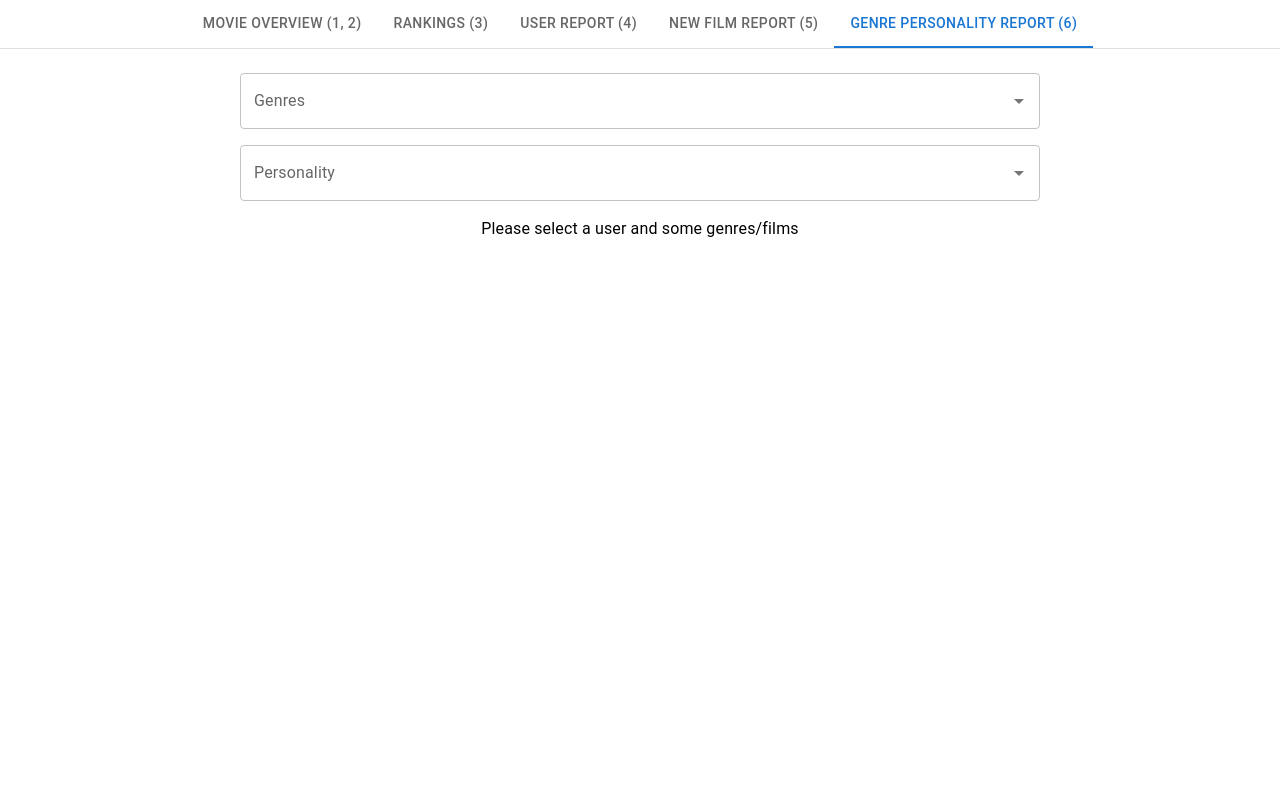
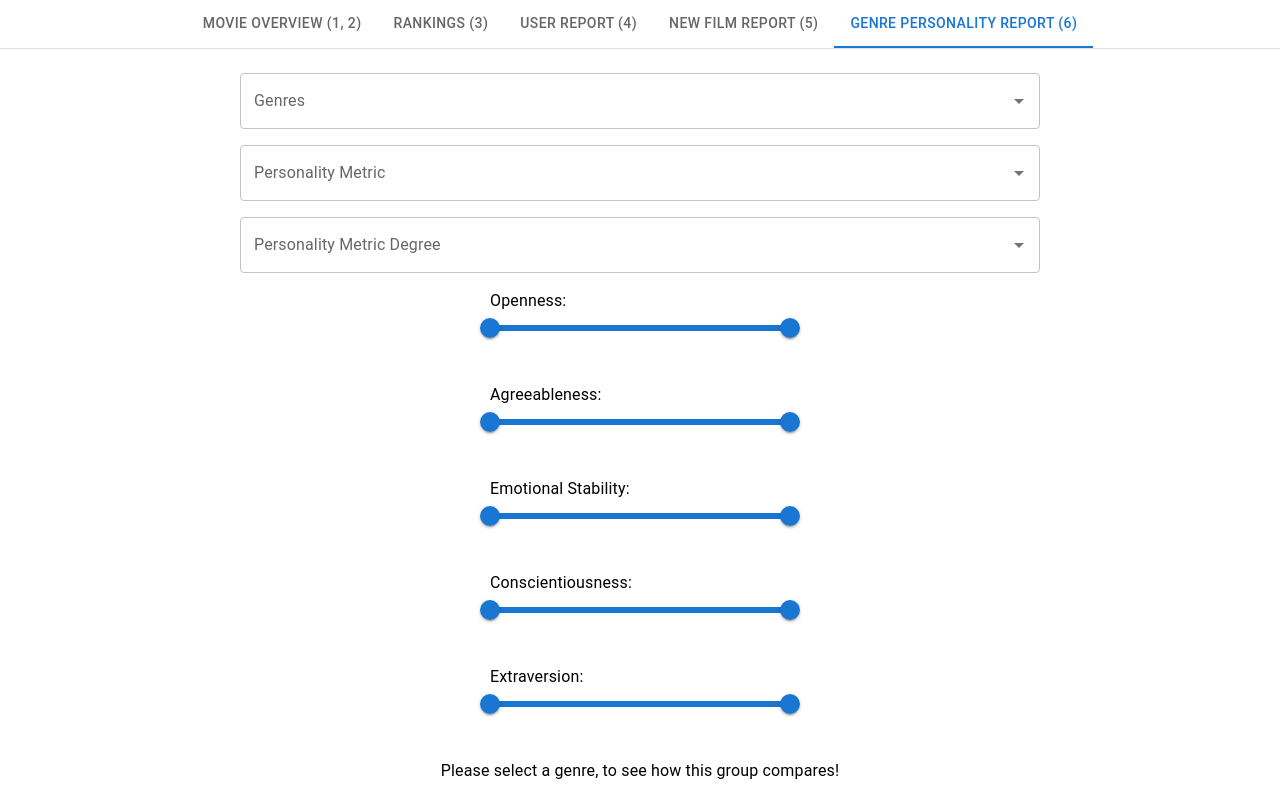
Before and after one commit to jl3nn/COMP0022-coursework, a React (Create React App) app in the folder client/: page / in a window 1280 px wide. Both pictures are taken after a click on the tab "GENRE PERSONALITY REPORT (6)". Built offline with nearby package versions, Linux system fonts and the light colour scheme; no server answers.

Commit message:
added extra sliders and changed server implementation (#20)

```diff
--- a/client/src/Components/GenrePersonalityReport/index.tsx
+++ b/client/src/Components/GenrePersonalityReport/index.tsx
@@ -1,11 +1,17 @@
 import React, { useEffect, useState } from 'react';
-import { Paper, Stack, Typography } from '@mui/material';
+import { Box, Slider, Stack, Typography } from '@mui/material';
 import AutocompleteWithFetch from '../common/AutocompleteSelector';
 
 function GenrePersonalityPage() {
     const [genre, setGenres] = useState(null as string | null);
-    const [personality, setPersonality] = useState(null as string | null);
+    const [metric, setMetric] = useState(null as string | null);
+    const [metric_degree, setMetricDegree] = useState(null as string | null);
     const [personality_skew, setSkew] = useState<String | null>(null);
+    const [openness, setOpenness] = useState([1, 7] as [number, number]);
+    const [agreeableness, setAgreeableness] = useState([1, 7] as [number, number]);
+    const [emotional_stability, setEmotionalStability] = useState([1, 7] as [number, number]);
+    const [conscientiousness, setConscientiousness] = useState([1, 7] as [number, number]);
+    const [extraversion, setExtraversion] = useState([1, 7] as [number, number]);
 
     useEffect(() => {
         const calculateSkew = async () => {
@@ -15,7 +21,7 @@ function GenrePersonalityPage() {
                 headers: {
                 'Content-Type': 'application/json',
                 },
-                body: JSON.stringify({ genre, personality }),
+                body: JSON.stringify({ genre, metric, metric_degree, openness, agreeableness, emotional_stability, conscientiousness, extraversion }),
             });
 
             if (!response.ok) {
@@ -29,30 +35,77 @@ function GenrePersonalityPage() {
             }
         };
 
-        if (genre && personality) {
+        if (genre) {
             calculateSkew();
         } else {
             console.log(':(')
             setSkew(null);
         }
-    }, [genre, personality]);
+    }, [genre, metric, metric_degree, openness, agreeableness, emotional_stability, conscientiousness, extraversion]);
 
     return (
         <Stack spacing={2} alignItems="center" maxWidth={800} margin='auto'>
             <AutocompleteWithFetch value={genre} label="Genres" apiUrl="http://localhost:5555/genre-autocomplete"
                 onChange={(_: any, newValue: any) => setGenres(newValue)} />
-            <AutocompleteWithFetch value={personality} label="Personality" apiUrl="http://localhost:5555/personalities-autocomplete"
-                onChange={(_: any, newValue: any) => setPersonality(newValue)} />
+            <AutocompleteWithFetch value={metric} label="Personality Metric" apiUrl="http://localhost:5555/metric-autocomplete"
+                onChange={(_: any, newValue: any) => setMetric(newValue)} />
+            <AutocompleteWithFetch value={metric_degree} label="Personality Metric Degree" apiUrl="http://localhost:5555/metric-degree-autocomplete"
+                onChange={(_: any, newValue: any) => setMetricDegree(newValue)} />
+
+            <SliderForPersonality title="Openness" value={openness} onChange={setOpenness} />
+            <SliderForPersonality title="Agreeableness" value={agreeableness} onChange={setAgreeableness} />
+            <SliderForPersonality title="Emotional Stability" value={emotional_stability} onChange={setEmotionalStability} />
+            <SliderForPersonality title="Conscientiousness" value={conscientiousness} onChange={setConscientiousness} />
+            <SliderForPersonality title="Extraversion" value={extraversion} onChange={setExtraversion} />
 
             <Typography>
             {personality_skew ? (
-                <>{personality}s rate {genre} {personality_skew} compared to other groups.</>
+                <>This group rates {genre} {personality_skew} compared to other groups.</>
             ) : (
-                <>Please select a user and some genres/films</>
+                <>Please select a genre, to see how this group compares!</>
             )}
             </Typography>
         </Stack>
     );
 }
 
+type SliderForPersonalityProps = {
+    title: string;
+    value: [number, number];
+    onChange: (value: [number, number]) => void;
+}
+
+function SliderForPersonality({title, value, onChange} : SliderForPersonalityProps) {
+    return (
+        <Box>
+            <Typography>{title}:</Typography>
+            <Slider
+                value={value}
+                onChange={(_, val) => onChange(val as [number, number])}
+                valueLabelDisplay="auto"
+                min={1}
+                max={7}
+                step={0.5}
+                sx={{width: 300}}
+                marks={[{ value: 0, label: '1' }, { value: 10, label: '7' }]}
+            />
+        </Box>
+    );
+}
+
+// Openness 1 to 7
+
+// Agreeableness 1 to 7
+
+// Emotional Stability 1 to 7
+
+// Conscientiousness 1 to 7
+
+// Extraversion 1 to 7
+
+// Assigned Metric serendipity, popularity, diversity, default
+
+// Assigned Condition high, medium, low
+
+
 export default GenrePersonalityPage;
```
Also changed, not shown: 1 other file (tests, documents, lock files or other folders).
